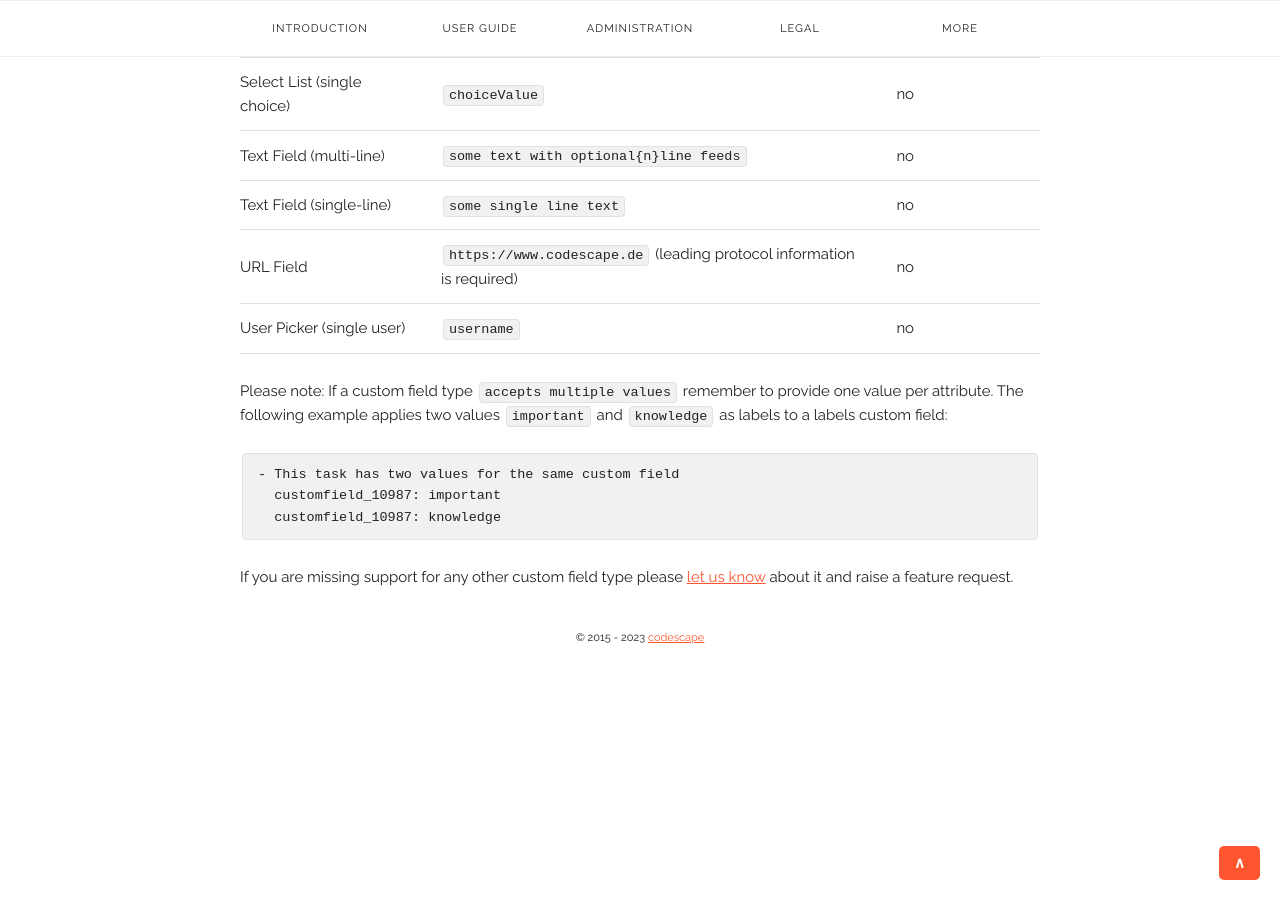
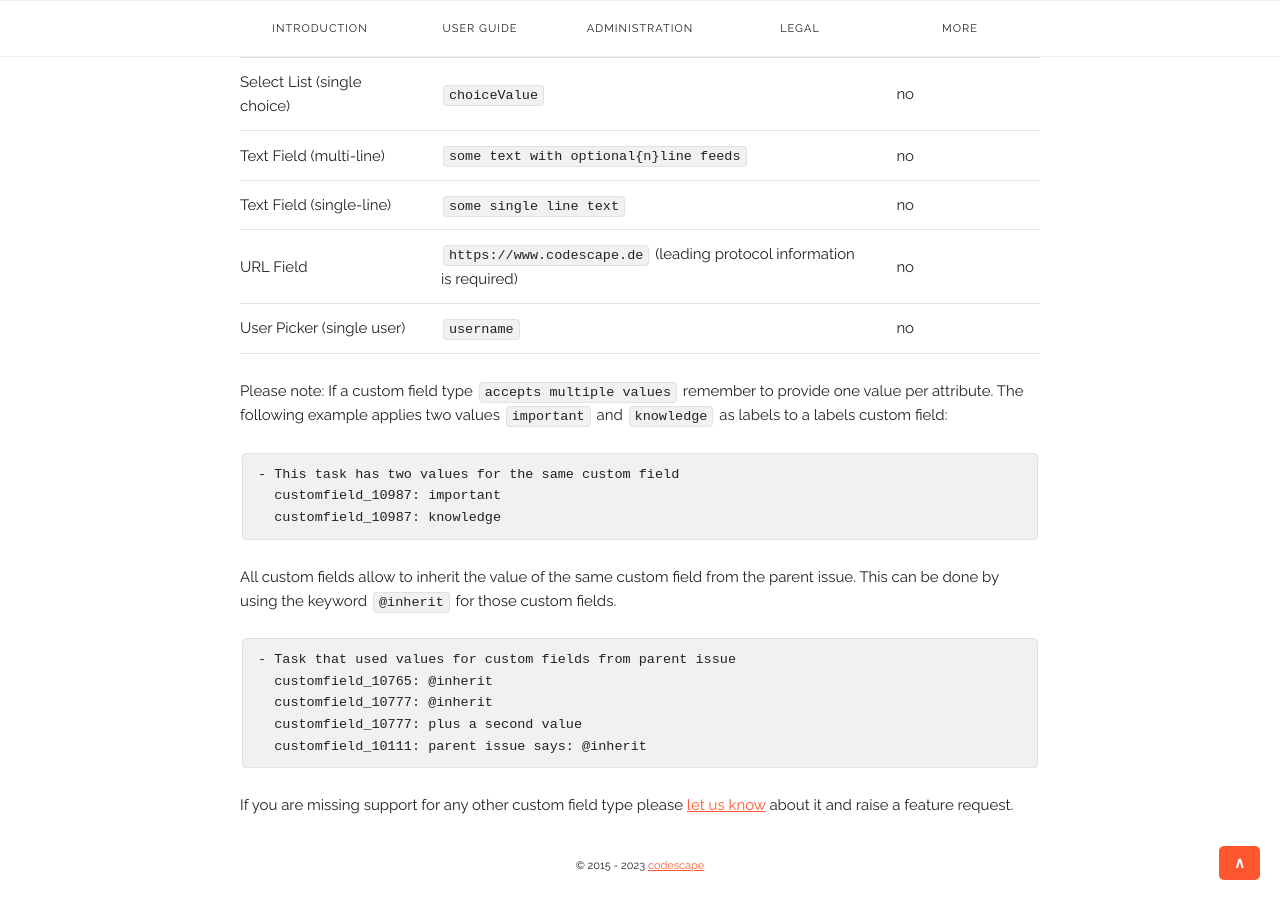
Before and after one commit to codescape/jira-multiple-subtasks, a Jekyll site: the page built from docs/syntax.md, in a window 1280 px wide and 900 px high, scrolled down 10090 px. Built offline with Jekyll 4.4.1, drawn with Linux system fonts in a browser that asks for light colours; nearby versions of some CDN libraries.

Commit message:
docs: add documentation for inheriting values on custom fields (#79)
Closes: #79

```diff
--- a/docs/syntax.md
+++ b/docs/syntax.md
@@ -333,4 +333,13 @@ Please note: If a custom field type `accepts multiple values` remember to provid
       customfield_10987: important
       customfield_10987: knowledge
 
+All custom fields allow to inherit the value of the same custom field from the parent issue.
+This can be done by using the keyword `@inherit` for those custom fields.
+
+    - Task that used values for custom fields from parent issue
+      customfield_10765: @inherit
+      customfield_10777: @inherit
+      customfield_10777: plus a second value
+      customfield_10111: parent issue says: @inherit
+
 If you are missing support for any other custom field type please [let us know](/support) about it and raise a feature request.
```
Also changed, not shown: docs/changelog.md.
